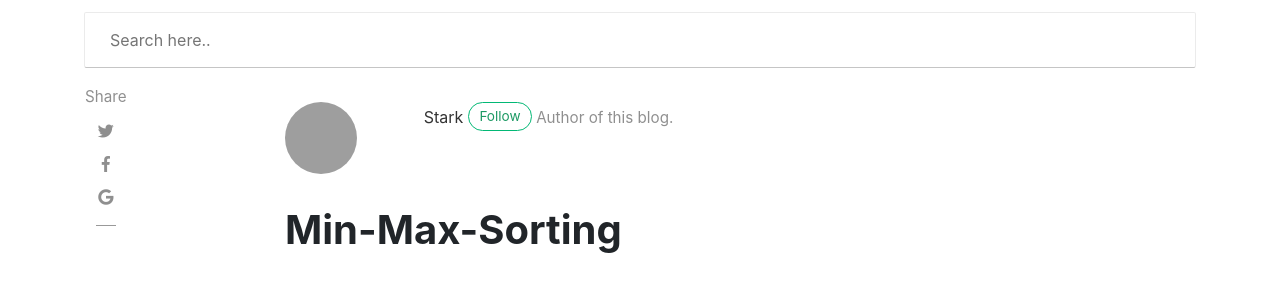
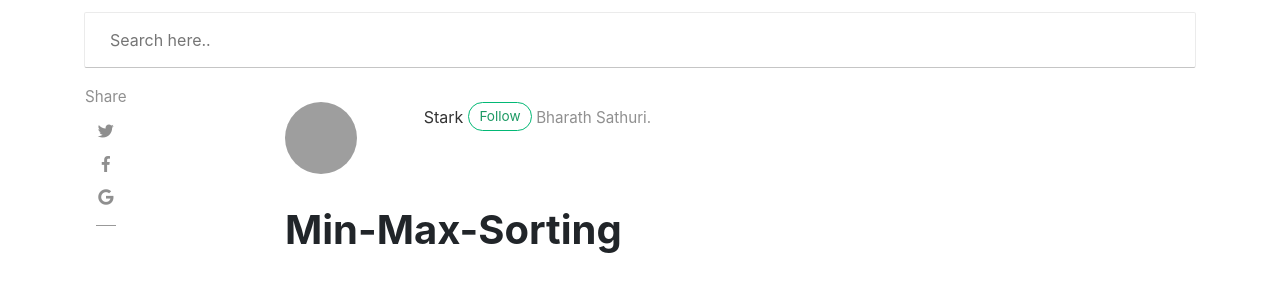
Before and after one commit to StarkSources/myblog, a Jekyll site: the page built from _posts/2018-12-25-min-max-sorting.md, in a window 1280 px wide and 900 px high. Shown: the part 159-443 px from the top of the window. Built offline with Jekyll 4.4.1, drawn with Linux system fonts in a browser that asks for light colours; nearby versions of some CDN libraries; comment, search, counter and statistics services are not loaded; grey boxes are pictures that could not be loaded.

Commit message:
Update _config.yml

```diff
--- a/_config.yml
+++ b/_config.yml
@@ -71,4 +71,4 @@ authors:
     email: sathuribharathbrothers1234@gmail.com
     web: https://about.me/bharathsathuri
     twitter: https://twitter.com/bharathsathuri
-    description: "Author of this blog."
+    description: "Bharath Sathuri."
```
